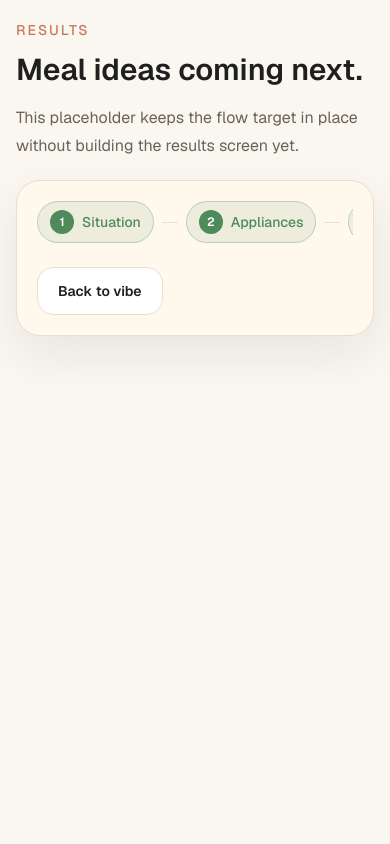
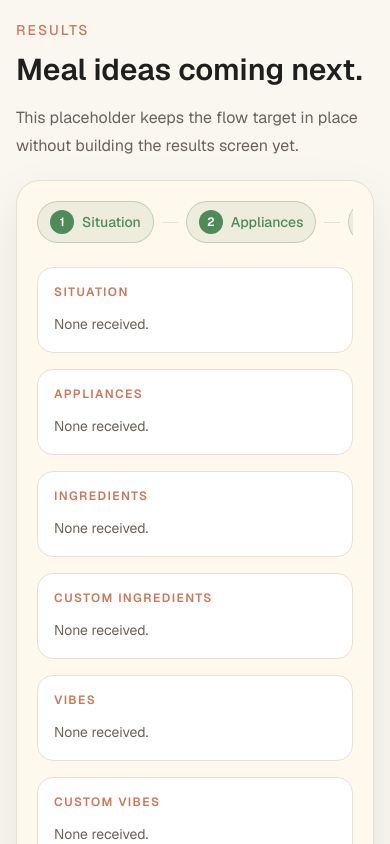
Before and after one commit to thejosht/scraps, a Next.js app: page /cook/results in a window 390 px wide. Shown: the top 844 px of the page. Built offline with nearby package versions, Linux system fonts and the light colour scheme.

Commit message:
Wire flow state through query params

```diff
--- a/src/app/cook/ingredients/IngredientSelectionShell.tsx
+++ b/src/app/cook/ingredients/IngredientSelectionShell.tsx
@@ -10,6 +10,7 @@ import {
   SelectableChip,
   SurfaceCard,
 } from "@/components/ui";
+import { buildNextHref, slugifyCustomValue } from "@/lib/flow/queryParams";
 import type {
   IngredientGroup,
   IngredientId,
@@ -20,10 +21,12 @@ import type {
 type IngredientSelectionShellProps = {
   backHref: string;
   flowParams: {
-    applianceIds?: string;
+    applianceIds: string[];
     situationId?: string;
   };
   groups: IngredientGroup[];
+  initialCustomIngredients: CustomIngredient[];
+  initialIngredientIds: string[];
   specificIngredients: SpecificIngredient[];
   subgroups: IngredientSubgroup[];
 };
@@ -32,6 +35,7 @@ type CustomIngredient = {
   id: IngredientId;
   isCustom: true;
   name: string;
+  queryValue: string;
 };
 
 type KnownSelectableIngredient = IngredientSubgroup | SpecificIngredient;
@@ -126,7 +130,7 @@ function getGroupSearchText(group: IngredientGroup) {
 }
 
 function slugifyCustomIngredient(name: string) {
-  const slug = normalizeSearchValue(name).replace(/\s+/g, "-");
+  const slug = slugifyCustomValue(name);
 
   return slug ? `custom_${slug}` : "custom_ingredient";
 }
@@ -194,38 +198,23 @@ function getSuggestedIngredients({
 }
 
 function buildVibeHref({
-  applianceIds,
   customIngredients,
+  flowParams,
   selectedIngredientIds,
-  situationId,
 }: {
-  applianceIds?: string;
   customIngredients: CustomIngredient[];
+  flowParams: IngredientSelectionShellProps["flowParams"];
   selectedIngredientIds: IngredientId[];
-  situationId?: string;
 }) {
-  const params = new URLSearchParams();
-
-  if (situationId) {
-    params.set("situation", situationId);
-  }
-
-  if (applianceIds) {
-    params.set("appliances", applianceIds);
-  }
-
-  const ingredientIds = [
-    ...selectedIngredientIds,
-    ...customIngredients.map((ingredient) => ingredient.id),
-  ];
-
-  if (ingredientIds.length > 0) {
-    params.set("ingredients", ingredientIds.join(","));
-  }
-
-  const query = params.toString();
-
-  return query ? `/cook/vibe?${query}` : "/cook/vibe";
+  return buildNextHref({
+    path: "/cook/vibe",
+    query: {
+      appliances: flowParams.applianceIds,
+      customIngredients: customIngredients.map((ingredient) => ingredient.queryValue),
+      ingredients: selectedIngredientIds,
+      situation: flowParams.situationId,
+    },
+  });
 }
 
 function SelectedIngredientChip({
@@ -261,16 +250,21 @@ export function IngredientSelectionShell({
   backHref,
   flowParams,
   groups,
+  initialCustomIngredients,
+  initialIngredientIds,
   specificIngredients,
   subgroups,
 }: IngredientSelectionShellProps) {
+  const knownSelectableIds = new Set(
+    [...subgroups, ...specificIngredients].map((ingredient) => ingredient.id),
+  );
   const [activeGroupId, setActiveGroupId] = useState<string>();
   const [activeSubgroupId, setActiveSubgroupId] = useState<string>();
   const [selectedIngredientIds, setSelectedIngredientIds] = useState<
     IngredientId[]
-  >([]);
+  >(initialIngredientIds.filter((ingredientId) => knownSelectableIds.has(ingredientId)));
   const [customIngredients, setCustomIngredients] = useState<CustomIngredient[]>(
-    [],
+    initialCustomIngredients,
   );
   const [searchTerm, setSearchTerm] = useState("");
   const activeGroup = groups.find((group) => group.id === activeGroupId);
@@ -388,10 +382,9 @@ export function IngredientSelectionShell({
     searchSubgroupResults.length > 0 ||
     searchGroupResults.length > 0;
   const continueHref = buildVibeHref({
-    applianceIds: flowParams.applianceIds,
     customIngredients,
+    flowParams,
     selectedIngredientIds,
-    situationId: flowParams.situationId,
   });
 
   function handleGroupSelect(groupId: IngredientId) {
@@ -427,12 +420,13 @@ export function IngredientSelectionShell({
       id: slugifyCustomIngredient(cleanSearchTerm),
       isCustom: true,
       name: cleanSearchTerm,
+      queryValue: slugifyCustomValue(cleanSearchTerm),
     } satisfies CustomIngredient;
 
     setCustomIngredients((currentIngredients) => {
       if (
         currentIngredients.some(
-          (ingredient) => ingredient.id === customIngredient.id,
+          (ingredient) => ingredient.queryValue === customIngredient.queryValue,
         )
       ) {
         return currentIngredients;
--- a/src/app/cook/ingredients/page.tsx
+++ b/src/app/cook/ingredients/page.tsx
@@ -3,56 +3,58 @@ import {
   ingredientSubgroups,
   specificIngredients,
 } from "@/data";
+import {
+  buildNextHref,
+  decodeCustomValue,
+  parseCsvParam,
+  slugifyCustomValue,
+} from "@/lib/flow/queryParams";
 import { IngredientSelectionShell } from "./IngredientSelectionShell";
 
 type IngredientsPageProps = {
   searchParams?: Promise<{
     appliances?: string;
+    customIngredients?: string | string[];
+    ingredients?: string;
     situation?: string;
   }>;
 };
-
-function buildCookHref({
-  applianceIds,
-  path,
-  situationId,
-}: {
-  applianceIds?: string;
-  path: string;
-  situationId?: string;
-}) {
-  const params = new URLSearchParams();
-
-  if (situationId) {
-    params.set("situation", situationId);
-  }
-
-  if (applianceIds) {
-    params.set("appliances", applianceIds);
-  }
-
-  const query = params.toString();
-
-  return query ? `${path}?${query}` : path;
-}
 
 export default async function IngredientsPage({
   searchParams,
 }: IngredientsPageProps) {
   const params = await searchParams;
+  const applianceIds = parseCsvParam(params?.appliances);
+  const initialIngredientIds = parseCsvParam(params?.ingredients);
+  const initialCustomIngredients = parseCsvParam(params?.customIngredients).map(
+    (value) => {
+      const queryValue = slugifyCustomValue(value);
+
+      return {
+        id: queryValue ? `custom_${queryValue}` : "custom_ingredient",
+        isCustom: true as const,
+        name: decodeCustomValue(value),
+        queryValue,
+      };
+    },
+  );
 
   return (
     <IngredientSelectionShell
-      backHref={buildCookHref({
-        applianceIds: params?.appliances,
+      backHref={buildNextHref({
         path: "/cook/appliances",
-        situationId: params?.situation,
+        query: {
+          appliances: applianceIds,
+          situation: params?.situation,
+        },
       })}
       flowParams={{
-        applianceIds: params?.appliances,
+        applianceIds,
         situationId: params?.situation,
       }}
       groups={ingredientGroups}
+      initialCustomIngredients={initialCustomIngredients}
+      initialIngredientIds={initialIngredientIds}
       specificIngredients={specificIngredients}
       subgroups={ingredientSubgroups}
     />
--- a/src/app/cook/page.tsx
+++ b/src/app/cook/page.tsx
@@ -6,10 +6,16 @@ import {
   SelectableChip,
   SurfaceCard,
 } from "@/components/ui";
+import { buildNextHref, parseCsvParam } from "@/lib/flow/queryParams";
 
 type CookPageProps = {
   searchParams?: Promise<{
+    appliances?: string | string[];
+    customIngredients?: string | string[];
+    customVibes?: string | string[];
+    ingredients?: string | string[];
     situation?: string;
+    vibes?: string | string[];
   }>;
 };
 
@@ -67,9 +73,26 @@ const foodSituations: FoodSituation[] = [
 
 export default async function CookPage({ searchParams }: CookPageProps) {
   const params = await searchParams;
+  const applianceIds = parseCsvParam(params?.appliances);
+  const ingredientIds = parseCsvParam(params?.ingredients);
+  const customIngredients = parseCsvParam(params?.customIngredients);
+  const vibeIds = parseCsvParam(params?.vibes);
+  const customVibes = parseCsvParam(params?.customVibes);
   const selectedSituation = foodSituations.find(
     (situation) => situation.id === params?.situation,
   );
+  const getCookHref = (path: string, situationId: string) =>
+    buildNextHref({
+      path,
+      query: {
+        appliances: applianceIds,
+        customIngredients,
+        customVibes,
+        ingredients: ingredientIds,
+        situation: situationId,
+        vibes: vibeIds,
+      },
+    });
 
   const summaryPanel = (
     <SurfaceCard className="p-5">
@@ -113,7 +136,7 @@ export default async function CookPage({ searchParams }: CookPageProps) {
           {selectedSituation ? (
             <PrimaryButton
               className="w-full"
-              href={`/cook/appliances?situation=${selectedSituation.id}`}
+              href={getCookHref("/cook/appliances", selectedSituation.id)}
             >
               Continue to appliances
             </PrimaryButton>
@@ -162,7 +185,7 @@ export default async function CookPage({ searchParams }: CookPageProps) {
                       ? "border-primary-accent bg-surface-warm shadow-[0_16px_36px_rgb(232_93_63/0.14)]"
                       : "border-border bg-surface shadow-[0_12px_30px_rgb(31_31_31/0.05)] hover:-translate-y-0.5 hover:border-clay-accent hover:bg-surface-warm",
                   ].join(" ")}
-                  href={`/cook?situation=${situation.id}`}
+                  href={getCookHref("/cook", situation.id)}
                   key={situation.id}
                   role="button"
                 >
--- a/src/app/cook/results/page.tsx
+++ b/src/app/cook/results/page.tsx
@@ -1,66 +1,106 @@
 import { AppShell, PageHeader, StepProgress } from "@/components/layout";
 import { SecondaryButton, SurfaceCard } from "@/components/ui";
+import { appliances } from "@/data/appliances";
+import {
+  ingredientGroups,
+  ingredientSubgroups,
+  specificIngredients,
+} from "@/data/ingredients";
+import { vibes } from "@/data/vibes";
+import {
+  buildNextHref,
+  decodeCustomValue,
+  parseCsvParam,
+} from "@/lib/flow/queryParams";
 
 type ResultsPageProps = {
   searchParams?: Promise<{
-    appliances?: string;
+    appliances?: string | string[];
+    customIngredients?: string | string[];
     customVibes?: string | string[];
-    ingredients?: string;
+    ingredients?: string | string[];
     situation?: string;
-    vibes?: string;
+    vibes?: string | string[];
   }>;
 };
 
-function buildBackHref({
-  applianceIds,
-  customVibes,
-  ingredientIds,
-  situationId,
-  vibeIds,
+const situationLabels = new Map([
+  ["real-meal", "I need a real meal"],
+  ["quick", "I want something quick"],
+  ["too-tired", "I'm too tired"],
+  ["cheap-filling", "Cheap and filling"],
+  ["bake", "I want to bake"],
+  ["snack", "I want a snack"],
+  ["upgrade-premade", "Make a quick meal better"],
+  ["emergency", "Emergency meal"],
+]);
+
+const applianceLabels = new Map(
+  appliances.map((appliance) => [appliance.id, appliance.label]),
+);
+
+const ingredientLabels = new Map(
+  [...ingredientGroups, ...ingredientSubgroups, ...specificIngredients].map(
+    (ingredient) => [ingredient.id, ingredient.name],
+  ),
+);
+
+const vibeLabels = new Map(vibes.map((vibe) => [vibe.id, vibe.label]));
+
+function getLabel(id: string, labels: Map<string, string>) {
+  return labels.get(id) ?? decodeCustomValue(id);
+}
+
+function SummarySection({
+  items,
+  title,
 }: {
-  applianceIds?: string;
-  customVibes?: string | string[];
-  ingredientIds?: string;
-  situationId?: string;
-  vibeIds?: string;
+  items: string[];
+  title: string;
 }) {
-  const params = new URLSearchParams();
-
-  if (situationId) {
-    params.set("situation", situationId);
-  }
-
-  if (applianceIds) {
-    params.set("appliances", applianceIds);
-  }
-
-  if (ingredientIds) {
-    params.set("ingredients", ingredientIds);
-  }
-
-  if (vibeIds) {
-    params.set("vibes", vibeIds);
-  }
-
-  const customVibeValues = Array.isArray(customVibes)
-    ? customVibes
-    : customVibes
-      ? [customVibes]
-      : [];
-
-  customVibeValues.forEach((vibe) => {
-    params.append("customVibes", vibe);
-  });
-
-  const query = params.toString();
-
-  return query ? `/cook/vibe?${query}` : "/cook/vibe";
+  return (
+    <div className="rounded-2xl border border-border bg-surface p-4">
+      <p className="text-xs font-semibold uppercase tracking-[0.12em] text-clay-accent">
+        {title}
+      </p>
+      {items.length > 0 ? (
+        <div className="mt-3 flex flex-wrap gap-2">
+          {items.map((item) => (
+            <span
+              className="rounded-full border border-border bg-surface-warm px-3 py-1.5 text-sm font-medium text-text-primary"
+              key={item}
+            >
+              {item}
+            </span>
+          ))}
+        </div>
+      ) : (
+        <p className="mt-3 text-sm leading-6 text-text-secondary">None received.</p>
+      )}
+    </div>
+  );
 }
 
 export default async function ResultsPlaceholderPage({
   searchParams,
 }: ResultsPageProps) {
   const params = await searchParams;
+  const applianceIds = parseCsvParam(params?.appliances);
+  const ingredientIds = parseCsvParam(params?.ingredients);
+  const customIngredients = parseCsvParam(params?.customIngredients);
+  const vibeIds = parseCsvParam(params?.vibes);
+  const customVibes = parseCsvParam(params?.customVibes);
+  const backHref = buildNextHref({
+    path: "/cook/vibe",
+    query: {
+      appliances: applianceIds,
+      customIngredients,
+      customVibes,
+      ingredients: ingredientIds,
+      situation: params?.situation,
+      vibes: vibeIds,
+    },
+  });
 
   return (
     <AppShell showBottomNav={false} showDesktopNav={false}>
@@ -72,18 +112,40 @@ export default async function ResultsPlaceholderPage({
         />
         <SurfaceCard warm className="p-5 sm:p-6">
           <StepProgress currentStep={5} />
-          <div className="mt-6">
-            <SecondaryButton
-              href={buildBackHref({
-                applianceIds: params?.appliances,
-                customVibes: params?.customVibes,
-                ingredientIds: params?.ingredients,
-                situationId: params?.situation,
-                vibeIds: params?.vibes,
-              })}
-            >
-              Back to vibe
-            </SecondaryButton>
+
+          <div className="mt-6 space-y-4">
+            <SummarySection
+              items={
+                params?.situation
+                  ? [getLabel(params.situation, situationLabels)]
+                  : []
+              }
+              title="Situation"
+            />
+            <SummarySection
+              items={applianceIds.map((id) => getLabel(id, applianceLabels))}
+              title="Appliances"
+            />
+            <SummarySection
+              items={ingredientIds.map((id) => getLabel(id, ingredientLabels))}
+              title="Ingredients"
+            />
+            <SummarySection
+              items={customIngredients.map(decodeCustomValue)}
+              title="Custom ingredients"
+            />
+            <SummarySection
+              items={vibeIds.map((id) => getLabel(id, vibeLabels))}
+              title="Vibes"
+            />
+            <SummarySection
+              items={customVibes.map(decodeCustomValue)}
+              title="Custom vibes"
+            />
+          </div>
+
+          <div className="mt-6 flex flex-col gap-3 sm:flex-row">
+            <SecondaryButton href={backHref}>Back to vibe</SecondaryButton>
           </div>
         </SurfaceCard>
       </div>
--- a/src/app/cook/vibe/VibeSelectionShell.tsx
+++ b/src/app/cook/vibe/VibeSelectionShell.tsx
@@ -8,15 +8,19 @@ import {
   SelectableChip,
   SurfaceCard,
 } from "@/components/ui";
+import { buildNextHref, decodeCustomValue, slugifyCustomValue } from "@/lib/flow/queryParams";
 import type { VibeId, VibeOption } from "@/types";
 
 type VibeSelectionShellProps = {
   backHref: string;
   flowParams: {
-    applianceIds?: string;
-    ingredientIds?: string;
+    applianceIds: string[];
+    customIngredients: string[];
+    ingredientIds: string[];
     situationId?: string;
   };
+  initialCustomVibes: string[];
+  initialVibeIds: string[];
   vibes: VibeOption[];
 };
 
@@ -24,6 +28,7 @@ type CustomVibe = {
   id: string;
   isCustom: true;
   label: string;
+  queryValue: string;
 };
 
 type VibeSection = {
@@ -74,79 +79,72 @@ function getCleanCustomVibe(value: string) {
 }
 
 function slugifyCustomVibe(value: string) {
-  const slug = value
-    .toLowerCase()
-    .replace(/[^a-z0-9]+/g, "-")
-    .replace(/^-+|-+$/g, "");
+  const slug = slugifyCustomValue(value);
 
   return slug ? `custom_${slug}` : "custom_vibe";
 }
 
 function buildResultsHref({
-  applianceIds,
   customVibes,
-  ingredientIds,
-  situationId,
+  flowParams,
   vibeIds,
 }: {
-  applianceIds?: string;
   customVibes: CustomVibe[];
-  ingredientIds?: string;
-  situationId?: string;
+  flowParams: VibeSelectionShellProps["flowParams"];
   vibeIds: VibeId[];
 }) {
-  const params = new URLSearchParams();
-
-  if (situationId) {
-    params.set("situation", situationId);
-  }
-
-  if (applianceIds) {
-    params.set("appliances", applianceIds);
-  }
-
-  if (ingredientIds) {
-    params.set("ingredients", ingredientIds);
-  }
-
-  if (vibeIds.length > 0) {
-    params.set("vibes", vibeIds.join(","));
-  }
-
-  customVibes.forEach((vibe) => {
-    params.append("customVibes", vibe.label);
+  return buildNextHref({
+    path: "/cook/results",
+    query: {
+      appliances: flowParams.applianceIds,
+      customIngredients: flowParams.customIngredients,
+      customVibes: customVibes.map((vibe) => vibe.queryValue),
+      ingredients: flowParams.ingredientIds,
+      situation: flowParams.situationId,
+      vibes: vibeIds,
+    },
   });
-
-  const query = params.toString();
-
-  return query ? `/cook/results?${query}` : "/cook/results";
 }
 
 export function VibeSelectionShell({
   backHref,
   flowParams,
+  initialCustomVibes,
+  initialVibeIds,
   vibes,
 }: VibeSelectionShellProps) {
-  const [selectedVibeIds, setSelectedVibeIds] = useState<VibeId[]>([]);
+  const validVibeIds = new Set(vibes.map((vibe) => vibe.id));
+  const [selectedVibeIds, setSelectedVibeIds] = useState<VibeId[]>(
+    initialVibeIds.filter((vibeId): vibeId is VibeId =>
+      validVibeIds.has(vibeId as VibeId),
+    ),
+  );
   const [customVibeInput, setCustomVibeInput] = useState("");
-  const [customVibes, setCustomVibes] = useState<CustomVibe[]>([]);
+  const [customVibes, setCustomVibes] = useState<CustomVibe[]>(
+    initialCustomVibes.map((vibe) => {
+      const label = decodeCustomValue(vibe);
+
+      return {
+        id: slugifyCustomVibe(label),
+        isCustom: true,
+        label,
+        queryValue: label,
+      };
+    }),
+  );
   const cleanCustomVibeInput = getCleanCustomVibe(customVibeInput);
   const selectedVibes = selectedVibeIds
     .map((vibeId) => vibes.find((vibe) => vibe.id === vibeId))
     .filter((vibe): vibe is VibeOption => Boolean(vibe));
   const selectedCount = selectedVibes.length + customVibes.length;
   const resultsHref = buildResultsHref({
-    applianceIds: flowParams.applianceIds,
     customVibes,
-    ingredientIds: flowParams.ingredientIds,
-    situationId: flowParams.situationId,
+    flowParams,
     vibeIds: selectedVibeIds,
   });
   const skipHref = buildResultsHref({
-    applianceIds: flowParams.applianceIds,
     customVibes: [],
-    ingredientIds: flowParams.ingredientIds,
-    situationId: flowParams.situationId,
+    flowParams,
     vibeIds: [],
   });
 
@@ -173,6 +171,7 @@ export function VibeSelectionShell({
       id: slugifyCustomVibe(cleanCustomVibeInput),
       isCustom: true,
       label: cleanCustomVibeInput,
+      queryValue: cleanCustomVibeInput,
     } satisfies CustomVibe;
 
     setSelectedVibeIds((currentIds) =>
--- a/src/app/cook/vibe/page.tsx
+++ b/src/app/cook/vibe/page.tsx
@@ -1,57 +1,45 @@
 import { vibes } from "@/data";
+import { buildNextHref, parseCsvParam } from "@/lib/flow/queryParams";
 import { VibeSelectionShell } from "./VibeSelectionShell";
 
 type VibePageProps = {
   searchParams?: Promise<{
     appliances?: string;
+    customIngredients?: string | string[];
+    customVibes?: string | string[];
     ingredients?: string;
     situation?: string;
+    vibes?: string;
   }>;
 };
 
-function buildBackHref({
-  applianceIds,
-  ingredientIds,
-  situationId,
-}: {
-  applianceIds?: string;
-  ingredientIds?: string;
-  situationId?: string;
-}) {
-  const params = new URLSearchParams();
-
-  if (situationId) {
-    params.set("situation", situationId);
-  }
-
-  if (applianceIds) {
-    params.set("appliances", applianceIds);
-  }
-
-  if (ingredientIds) {
-    params.set("ingredients", ingredientIds);
-  }
-
-  const query = params.toString();
-
-  return query ? `/cook/ingredients?${query}` : "/cook/ingredients";
-}
-
 export default async function VibePage({ searchParams }: VibePageProps) {
   const params = await searchParams;
+  const applianceIds = parseCsvParam(params?.appliances);
+  const ingredientIds = parseCsvParam(params?.ingredients);
+  const customIngredients = parseCsvParam(params?.customIngredients);
+  const initialVibeIds = parseCsvParam(params?.vibes);
+  const initialCustomVibes = parseCsvParam(params?.customVibes);
 
   return (
     <VibeSelectionShell
-      backHref={buildBackHref({
-        applianceIds: params?.appliances,
-        ingredientIds: params?.ingredients,
-        situationId: params?.situation,
+      backHref={buildNextHref({
+        path: "/cook/ingredients",
+        query: {
+          appliances: applianceIds,
+          customIngredients,
+          ingredients: ingredientIds,
+          situation: params?.situation,
+        },
       })}
       flowParams={{
-        applianceIds: params?.appliances,
-        ingredientIds: params?.ingredients,
+        applianceIds,
+        customIngredients,
+        ingredientIds,
         situationId: params?.situation,
       }}
+      initialCustomVibes={initialCustomVibes}
+      initialVibeIds={initialVibeIds}
       vibes={vibes}
     />
   );
--- /dev/null
+++ b/src/lib/flow/queryParams.ts
@@ -0,0 +1,65 @@
+export type CsvParamValue = string | string[] | undefined;
+
+export function parseCsvParam(value: CsvParamValue) {
+  const values = Array.isArray(value) ? value : value ? [value] : [];
+
+  return values
+    .flatMap((item) => item.split(","))
+    .map((item) => item.trim())
+    .filter(Boolean);
+}
+
+export function setCsvParam(
+  params: URLSearchParams,
+  key: string,
+  values?: string[],
+) {
+  const cleanValues = values?.map((value) => value.trim()).filter(Boolean) ?? [];
+
+  if (cleanValues.length > 0) {
+    params.set(key, cleanValues.join(","));
+  }
+}
+
+export function slugifyCustomValue(value: string) {
+  return value
+    .trim()
+    .toLowerCase()
+    .replace(/[^a-z0-9]+/g, "-")
+    .replace(/^-+|-+$/g, "");
+}
+
+export function decodeCustomValue(value: string) {
+  return value.trim().replace(/-/g, " ").replace(/\s+/g, " ");
+}
+
+export function buildNextHref({
+  path,
+  query,
+}: {
+  path: string;
+  query: {
+    appliances?: string[];
+    customIngredients?: string[];
+    customVibes?: string[];
+    ingredients?: string[];
+    situation?: string;
+    vibes?: string[];
+  };
+}) {
+  const params = new URLSearchParams();
+
+  if (query.situation) {
+    params.set("situation", query.situation);
+  }
+
+  setCsvParam(params, "appliances", query.appliances);
+  setCsvParam(params, "ingredients", query.ingredients);
+  setCsvParam(params, "customIngredients", query.customIngredients);
+  setCsvParam(params, "vibes", query.vibes);
+  setCsvParam(params, "customVibes", query.customVibes);
+
+  const search = params.toString();
+
+  return search ? `${path}?${search}` : path;
+}
```
